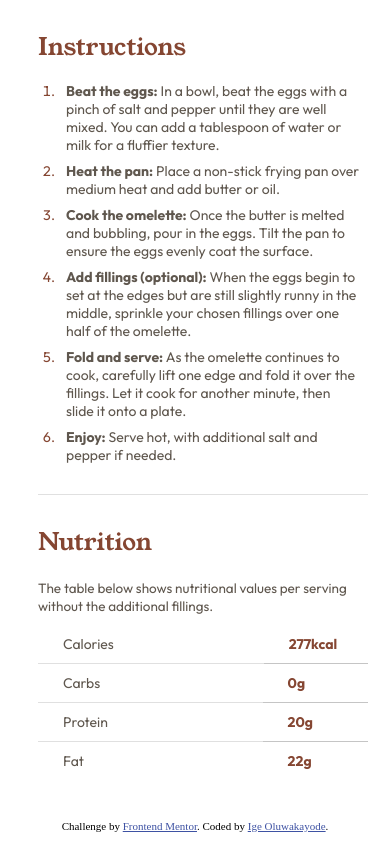
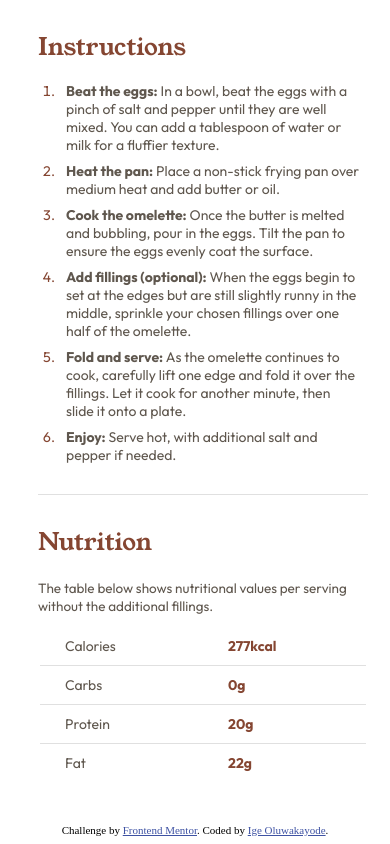
Before and after one commit to Jesuis-Jacques/recipe-page, a plain HTML site: page index.html in a window 390 px wide. Shown: the part 811-1655 px from the top of the page. Drawn offline with Linux system fonts and the light colour scheme.

Commit message:
Add more styles to make table responsive

```diff
--- a/styles/general.css
+++ b/styles/general.css
@@ -79,9 +79,6 @@ header {
     grid-template-columns: 1fr 1fr;
   }
 
-  table, tr, td {
-    width: 100%;
-  }
 }
 
 @media (max-width: 319px) {
--- a/styles/nutrition.css
+++ b/styles/nutrition.css
@@ -21,28 +21,19 @@ table {
 
   width: 100%;
 
-  table-layout: fixed;
-
-  display: flex;
-  justify-content: space-between;
-
-  overflow: hidden;
 }
 
 table td {
   border-bottom: 1px solid rgba(0, 0, 0, 0.12);
-  padding: 10px 150px 10px 25px;
+  padding: 10px 0px 10px 25px;
 
   font-size: 14px;
+
 }
 
 tr {
   display: grid;
   grid-template-columns: 1fr 1fr;
-}
-
-table, tr, td {
-  width: 100%;
 }
 
 .measurement {
```
